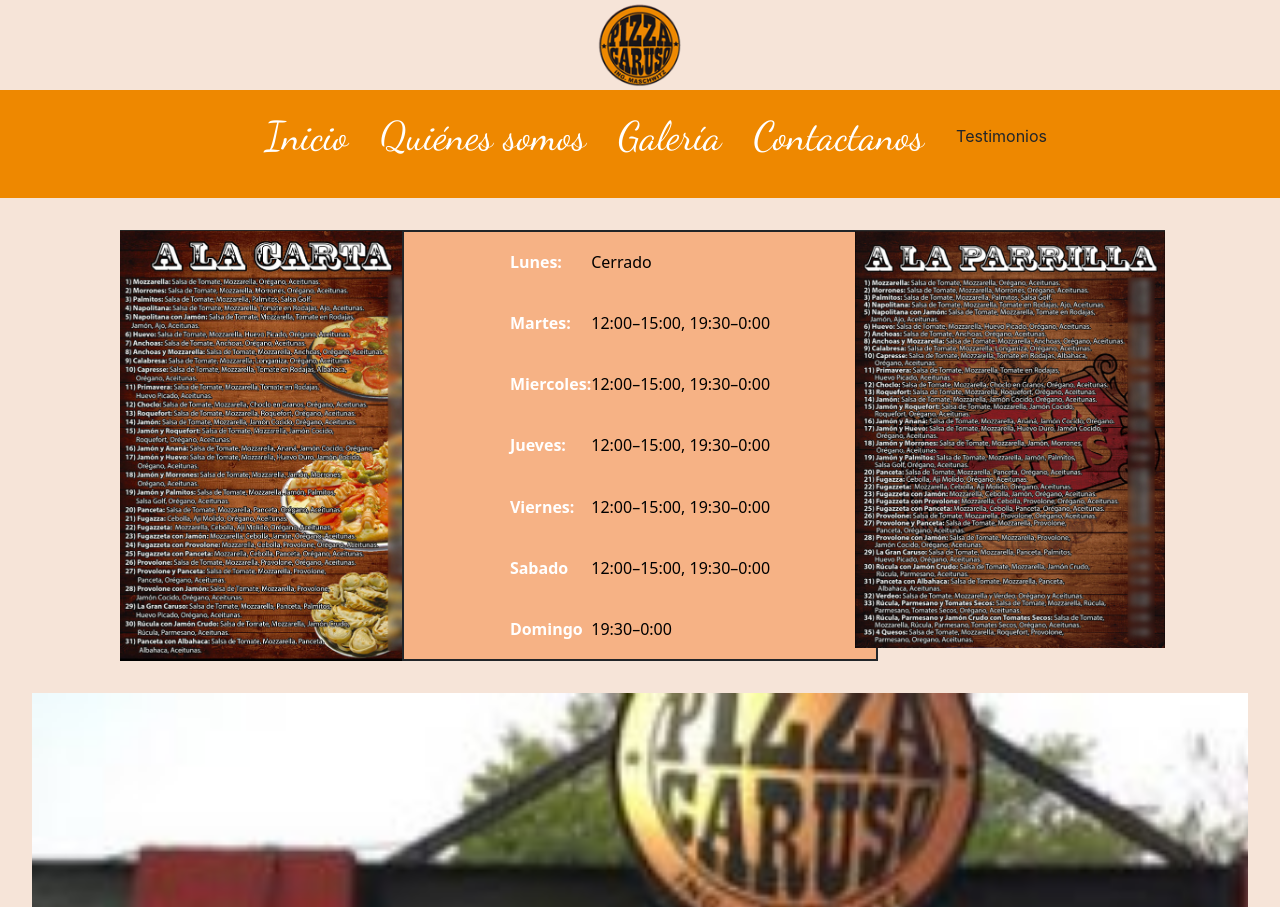
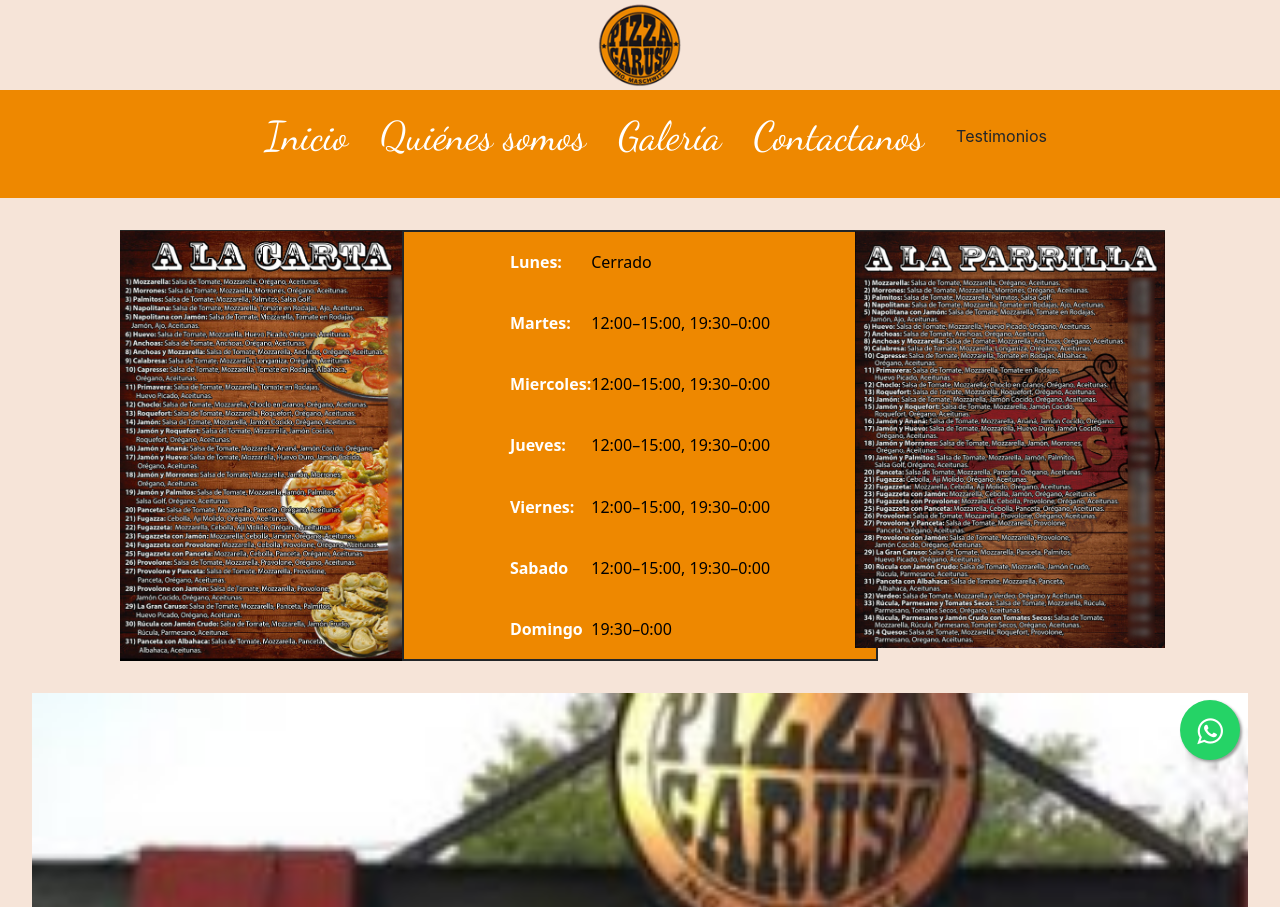
Before and after one commit to Fabrizio-Turdo/caruso, a website: page index.html in a window 1280 px wide. Shown: the top 907 px of the page. Drawn offline with nearby package versions, Linux system fonts and the light colour scheme; a web font is replaced by a local one.

Commit message:
Galería

```diff
--- a/index.html
+++ b/index.html
@@ -10,6 +10,8 @@
     <link rel="stylesheet" href="css/style.css">
     <!-- Favicon -->
     <link rel="shortcut icon" href="Imagenes/favicon/favicon.ico" type="image/x-icon">
+    <!-- Wpp button -->
+    <link rel="stylesheet" href="https://maxcdn.bootstrapcdn.com/font-awesome/4.5.0/css/font-awesome.min.css">
 
 
     <title>Pizza Caruso</title>
@@ -152,6 +154,10 @@
                 </div>
               </div>
         </section>
+        <!-- Wpp-Button -->
+        <a href="https://wa.link/90zt9p" class="float" target="_blank">
+            <i class="fa fa-whatsapp my-float"></i>
+        </a>
     </main>
 
 
--- a/scss/_galeria.scss
+++ b/scss/_galeria.scss
@@ -1,4 +1,7 @@
 #Galería {
+    display: flex;
+    flex-direction: column;
+    align-items: center;
     h3 {
         text-align: center;
         font-size: 2.5em;
--- a/scss/_inicio.scss
+++ b/scss/_inicio.scss
@@ -14,7 +14,7 @@
         display: flex;
         justify-content: center;
         width: 180%;
-        background-color: #f6b285;
+        background-color: rgb(238, 136, 0);
         border: 2px solid;
         table {
             tr {
--- /dev/null
+++ b/scss/_wpp-button.scss
@@ -0,0 +1,18 @@
+.float{
+	position:fixed;
+	width:60px;
+	height:60px;
+	bottom:40px;
+	right:40px;
+	background-color:#25d366;
+	color:#FFF;
+	border-radius:50px;
+	text-align:center;
+  font-size:30px;
+	box-shadow: 2px 2px 3px #999;
+  z-index:100;
+}
+
+.my-float{
+	margin-top:16px;
+}
--- a/scss/style.scss
+++ b/scss/style.scss
@@ -6,6 +6,7 @@
 @import 'mediaqueryes';
 @import 'fuentes';
 @import 'galeria';
+@import 'wpp-button';
 
 
 
```
Also changed, not shown: css/style.css, 1 other file. Lines whose indentation alone changed are shown as unchanged.
